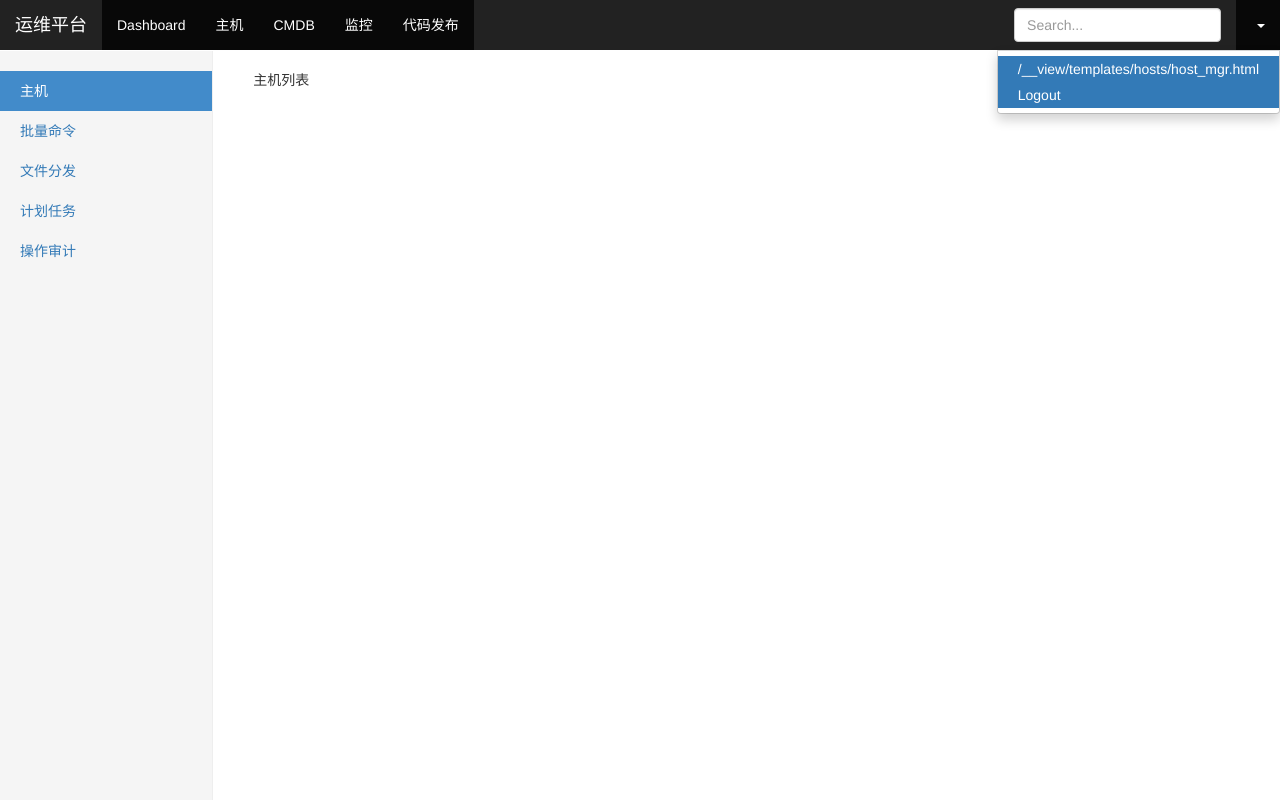
After one commit to wangycc/MyOP, a Django app: template templates/hosts/host_mgr.html in a window 1280 px wide, after a click that opens the changed part. The commit adds this page. Run offline with Django 3.2, Linux system fonts and the light colour scheme; the template is opened without the code that fills it, so the values that code supplies are empty; some libraries are stand-ins or nearby versions.

```diff
--- a/MyOP/urls.py
+++ b/MyOP/urls.py
@@ -18,5 +18,5 @@ urlpatterns = patterns('',
     url(r'^release/',views.release_index,name="release"),
     url(r'^monitor/',views.monitor_index,name="monitor"),
     url(r'^dashboard/',views.dashboard_index,name='dashboard'),
-    url(r'^hosts/',views.hosts_index,name='hosts'),
+    #url(r'^hosts/',views.hosts_index,name='hosts'),
 )
--- a/hosts/auth_admin.py
+++ b/hosts/auth_admin.py
@@ -1,6 +1,6 @@
 #_*_coding:utf8_*_
 from django.contrib import admin
-__Author__:YiChen Wang
+#__Author__:YiChen Wang
 
 from django import forms
 from django.contrib import admin
--- a/templates/base.html
+++ b/templates/base.html
@@ -65,7 +65,7 @@ font.wordhighlight_word9{display:inline;background:rgba(204,102,153,1);color:bla
           </button>
           <a class="navbar-brand" href="{% url 'index' %}">运维平台</a>
         </div>
-        <div id="navbar" class="navbar-collapse collapse">
+        <div id="navbar-menu" class="navbar-collapse collapse">
           <ul class="nav navbar-nav">
             <li><a href="{% url "dashboard" %}">Dashboard</a></li>
             <li><a href="{% url "hosts" %}">主机</a></li>
@@ -77,7 +77,7 @@ font.wordhighlight_word9{display:inline;background:rgba(204,102,153,1);color:bla
             <li class="dropdown">
               <a href="#" class="dropdown-toggle" data-toggle="dropdown" role="button" aria-haspopup="true" aria-expanded="false">﻿{{ request.user.name }} <span class="caret"></span></a>
               <ul class="dropdown-menu">
-                <li><a href="#">{{ name }}</a></li>
+                <li><a href="#">{{ request.path }}</a></li>
                 <li><a href="{% url "logout" %}">Logout</a></li>
 
               </ul>
@@ -95,7 +95,7 @@ font.wordhighlight_word9{display:inline;background:rgba(204,102,153,1);color:bla
 
     <div class="container-fluid">
       <div class="row">
-        <div class="col-sm-3 col-md-2 sidebar">
+        <div id='nav-sidebar' class="col-sm-3 col-md-2 sidebar">
             {% block sidebar %}
           <ul class="nav nav-sidebar">
             <li class="active"><a href="#">Overview <span class="sr-only">(current)</span></a></li>
@@ -147,4 +147,38 @@ font.wordhighlight_word9{display:inline;background:rgba(204,102,153,1);color:bla
 
 
 
-<div id="haloword-lookup" class="ui-widget-content ui-draggable"><div id="haloword-title"><span id="haloword-word"></span><a herf="#" id="haloword-pron" class="haloword-button" title="发音"></a><audio id="haloword-audio"></audio><div id="haloword-control-container"><a herf="#" id="haloword-add" class="haloword-button" title="加入单词表"></a><a herf="#" id="haloword-remove" class="haloword-button" title="移出单词表"></a><a href="http://v3.bootcss.com/examples/dashboard/#" id="haloword-open" class="haloword-button" title="查看单词详细释义" target="_blank"></a><a herf="#" id="haloword-close" class="haloword-button" title="关闭查询窗"></a></div><br style="clear: both;"></div><div id="haloword-content"></div></div></body></html>
+<div id="haloword-lookup" class="ui-widget-content ui-draggable">
+
+<div id="haloword-title">
+    <span id="haloword-word"></span>
+    <a herf="#" id="haloword-pron" class="haloword-button" title="发音"></a>
+    <audio id="haloword-audio"></audio>
+    <div id="haloword-control-container">
+        <a herf="#" id="haloword-add" class="haloword-button" title="加入单词表"></a>
+        <a herf="#" id="haloword-remove" class="haloword-button" title="移出单词表"></a>
+        <a href="http://v3.bootcss.com/examples/dashboard/#" id="haloword-open" class="haloword-button" title="查看单词详细释义" target="_blank"></a>
+        <a herf="#" id="haloword-close" class="haloword-button" title="关闭查询窗"></a>
+    </div><br style="clear: both;">
+</div>
+    <div id="haloword-content">
+
+</div>
+
+    </div>
+  {% block bottom-js %}
+
+  {% endblock %}
+    <script style="text/javascript">
+        $(document).ready(function(){
+
+            $("#navbar-menu a[href='{{ request.path }}']").parent().addClass("active");
+            $("#nav-sidebar a[href='{{ request.path }}']").parent().addClass('active');
+            $("#nav-sidebar a[href='{{ request.path }}']").parent().siblings().removeClass('active');
+                //$(this).parent().addClass("active");
+                //$(this).parent().siblings().removeClass("active);
+            //})
+        });
+
+    </script>
+  </body>
+</html>
--- /dev/null
+++ b/templates/hosts/host_mgr.html
@@ -0,0 +1,5 @@
+{% extends 'hosts/index.html' %}
+
+{% block content-panel %}
+    主机列表
+{% endblock %}
--- a/templates/hosts/index.html
+++ b/templates/hosts/index.html
@@ -1,6 +1,13 @@
 {% extends "base.html" %}
+
 {% block sidebar %}
-
+    <ul class="nav nav-sidebar">
+            <li class="active"><a href="{% url 'hosts_mgr' %}">主机 <span class="sr-only">(current)</span></a></li>
+            <li><a href="{% url 'multi_cmd' %}">批量命令</a></li>
+            <li><a href="#">文件分发</a></li>
+            <li><a href="#">计划任务</a></li>
+            <li><a href="#">操作审计</a></li>
+          </ul>
 {% endblock %}
 
 
@@ -9,3 +16,13 @@
     hosts
 
 {% endblock %}
+
+{% block bottom-js %}
+    <script type="text/javascript">
+        $(document).ready(function(){
+
+            $("#navbar-menu a[href='"+ "{% url 'hosts' %}" +"']").parent().addClass("active");
+            //解决跳转之后页面高亮显示
+        })
+    </script>
+{% endblock %}
--- /dev/null
+++ b/templates/hosts/multi_cmd.html
@@ -0,0 +1,5 @@
+{% extends 'hosts/index.html' %}
+
+{% block content-panel %}
+    批量命令
+{% endblock %}
```
Also changed, not shown: MyOP/settings.py (+18 -0 lines), hosts/models.py (+65 -0 lines), hosts/urls.py (+5 -4 lines), hosts/views.py (+10 -1 lines), myop.db, 7 other files.
